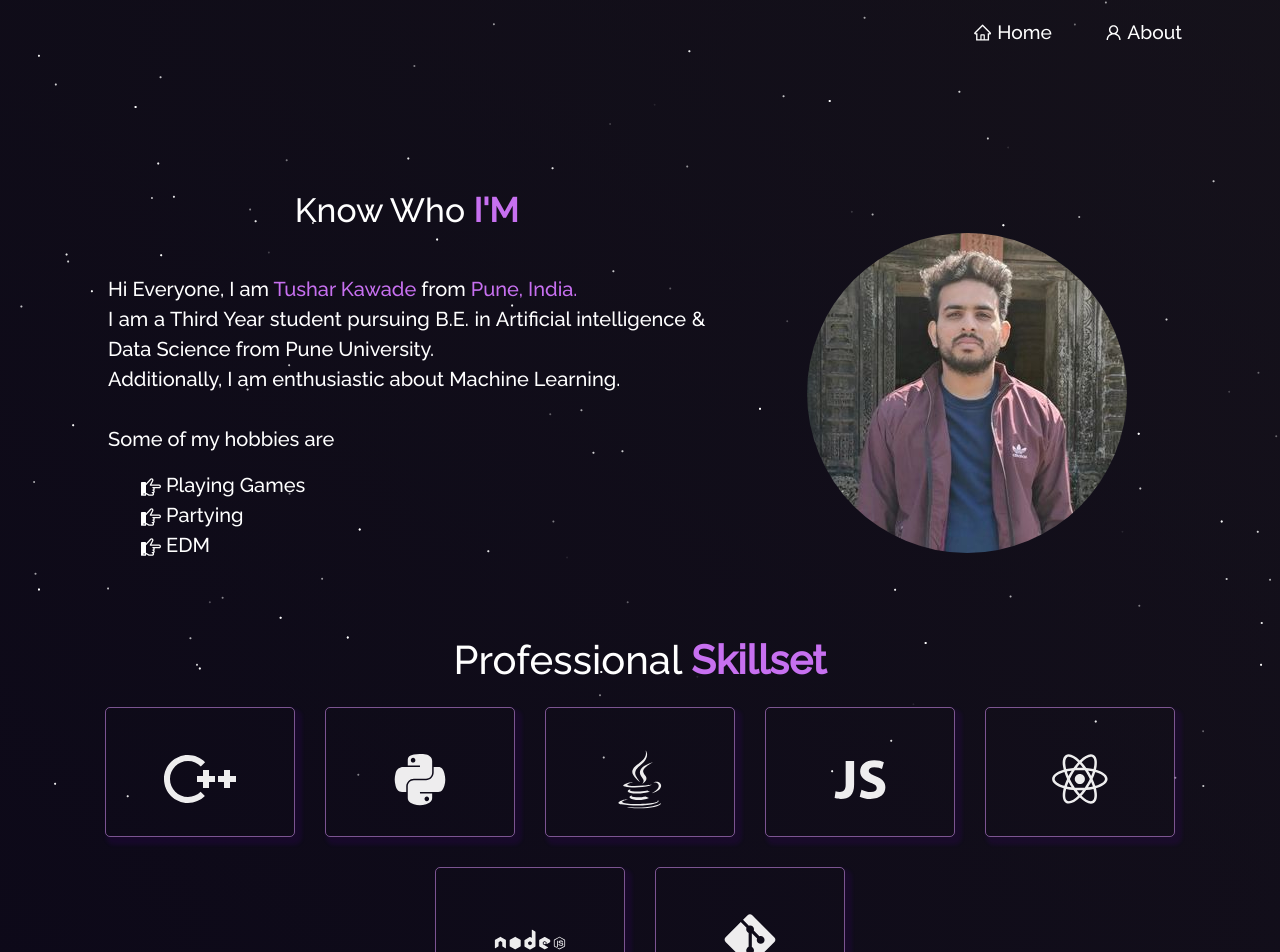
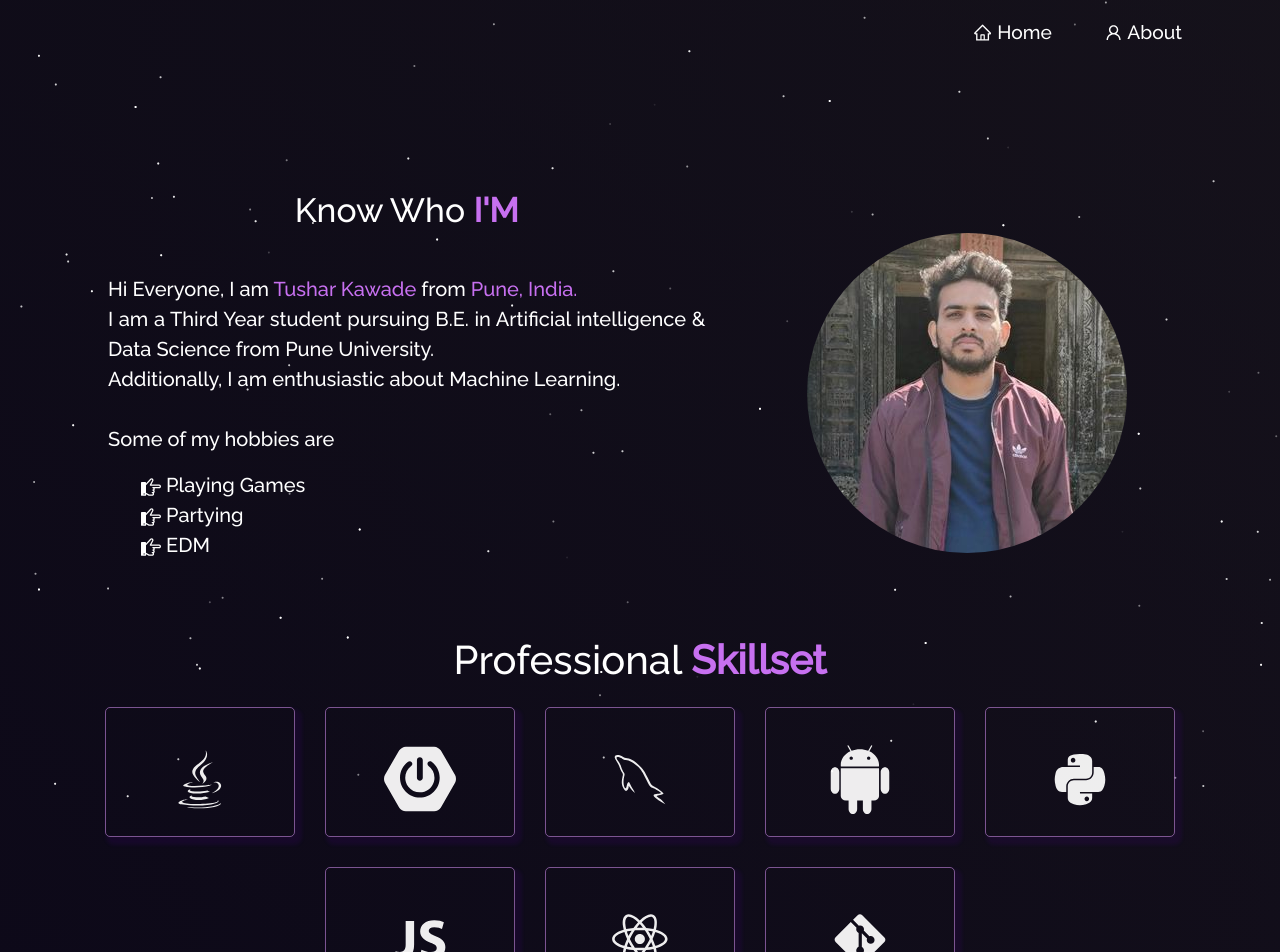
Before and after one commit to tusharkawade65/tushar-portpolio, a React (Create React App) app: page /about in a window 1280 px wide. Shown: the top 952 px of the page. Built offline with nearby package versions, Linux system fonts and the light colour scheme.

Commit message:
updated tech stack

```diff
--- a/src/components/About/Techstack.js
+++ b/src/components/About/Techstack.js
@@ -8,36 +8,39 @@ import {
   DiPython,
   DiGit,
   DiJava,
+  DiAndroid,
+  DiMysql,
 } from "react-icons/di";
+import { SiSpringboot } from "react-icons/si";
+
 
 function Techstack() {
   return (
     <Row style={{ justifyContent: "center", paddingBottom: "50px" }}>
       <Col xs={4} md={2} className="tech-icons">
-        <CgCPlusPlus />
+        <DiJava />
+      </Col>
+      <Col xs={4} md={2} className="tech-icons">
+        <SiSpringboot />
+      </Col>
+      <Col xs={4} md={2} className="tech-icons">
+        <DiMysql />
+      </Col>
+      <Col xs={4} md={2} className="tech-icons">
+        <DiAndroid />
       </Col>
       <Col xs={4} md={2} className="tech-icons">
         <DiPython />
       </Col>
       <Col xs={4} md={2} className="tech-icons">
-        <DiJava />
-      </Col>
-      <Col xs={4} md={2} className="tech-icons">
         <DiJavascript1 />
       </Col>
-
       <Col xs={4} md={2} className="tech-icons">
         <DiReact />
       </Col>
       <Col xs={4} md={2} className="tech-icons">
-        <DiNodejs />
-      </Col>
-
-      <Col xs={4} md={2} className="tech-icons">
         <DiGit />
       </Col>
-
-
     </Row>
   );
 }
```
Also changed, not shown: src/Assets/sukrut_square.jpg (deleted).
